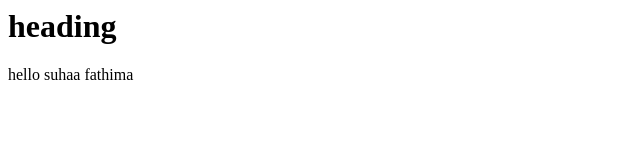
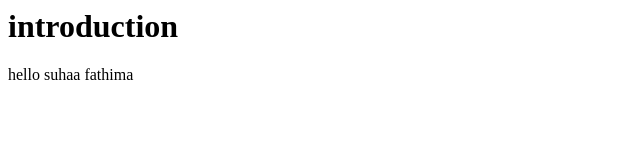
Before and after one commit to Suhaa-f/repo, a plain HTML site: page index.html in a window 1280 px wide. Shown: the whole page, without its empty margins (0-640 px from the left). Drawn offline with Linux system fonts and the light colour scheme.

Commit message:
changed heading to intr o

```diff
--- a/index.html
+++ b/index.html
@@ -3,7 +3,7 @@
 <title> my website</title>
 </head>
 <body>
-<h1> heading </h1>
+<h1> introduction </h1>
 <p> hello suhaa fathima</p>
 </body>
 </html>
```
